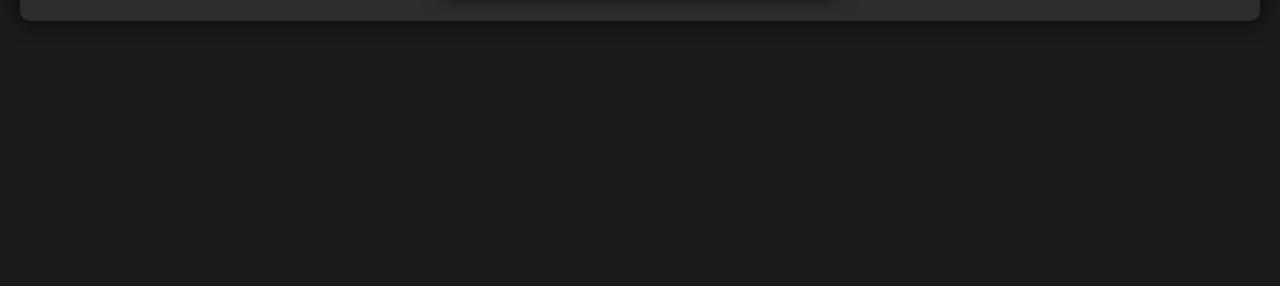
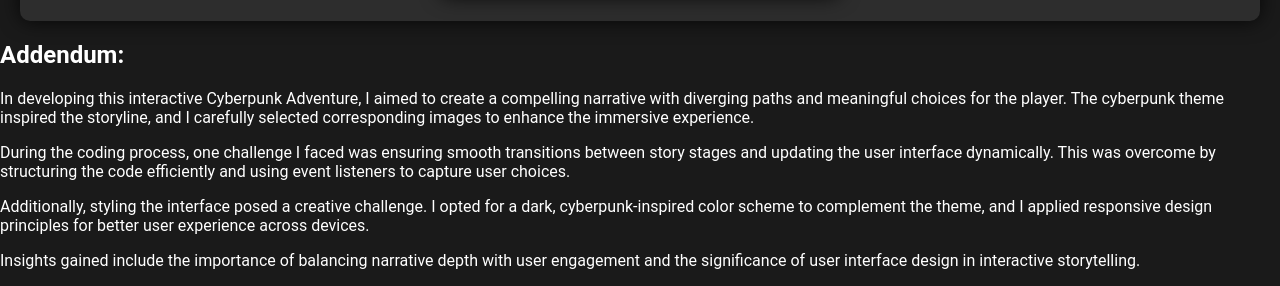
Before and after one commit to dg2558/dg2558.github.io-itc-505-Mid-Term-Project, a plain HTML site: page index.html in a window 1280 px wide. Shown: the part 568-854 px from the top of the page. Before the commit the page ends 800 px from the top, so only its background shows below. Drawn offline with Linux system fonts and the light colour scheme.

Commit message:
index.html

```diff
--- a/index.html
+++ b/index.html
@@ -20,5 +20,15 @@
     </main>
 
     <script src="game.js"></script>
+    <div id="addendum">
+    <h2>Addendum:</h2>
+    <p>In developing this interactive Cyberpunk Adventure, I aimed to create a compelling narrative with diverging paths and meaningful choices for the player. The cyberpunk theme inspired the storyline, and I carefully selected corresponding images to enhance the immersive experience.</p>
+
+    <p>During the coding process, one challenge I faced was ensuring smooth transitions between story stages and updating the user interface dynamically. This was overcome by structuring the code efficiently and using event listeners to capture user choices.</p>
+
+    <p>Additionally, styling the interface posed a creative challenge. I opted for a dark, cyberpunk-inspired color scheme to complement the theme, and I applied responsive design principles for better user experience across devices.</p>
+
+    <p>Insights gained include the importance of balancing narrative depth with user engagement and the significance of user interface design in interactive storytelling.</p>
+</div>
 </body>
 </html>
```
